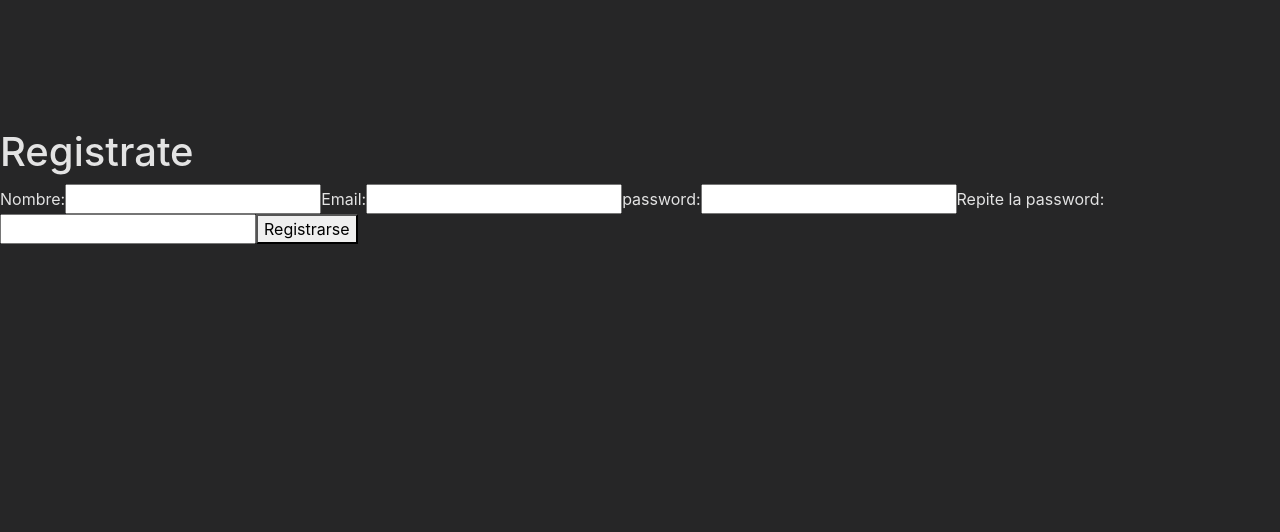
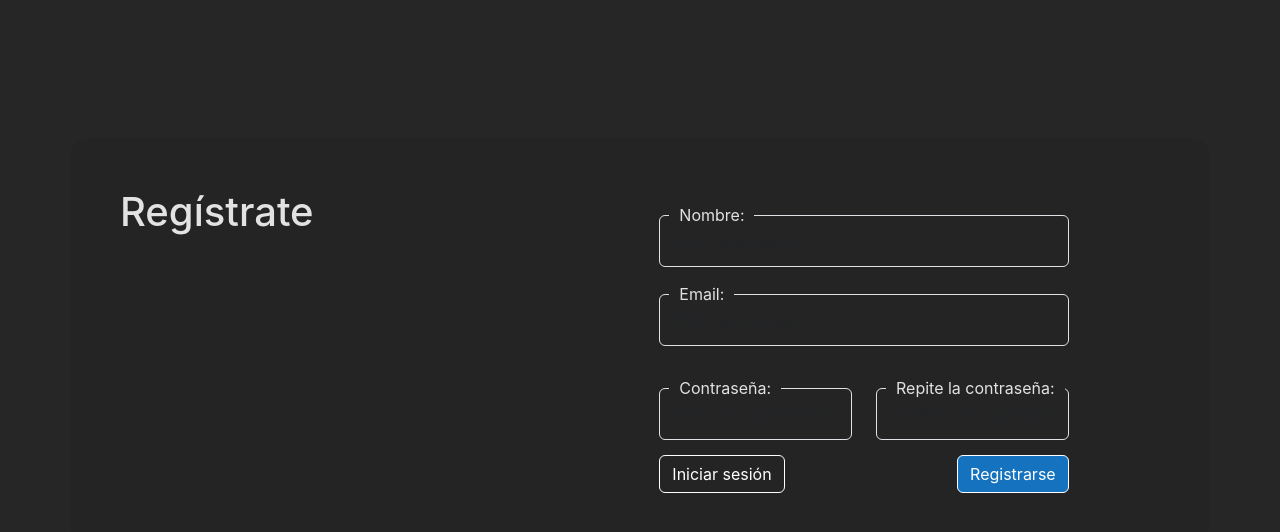
Before and after one commit to Temtub/electron-vite-project, a React (Vite) app: page /register in a window 1280 px wide. Shown: the top 532 px of the page. Built offline with nearby package versions, Linux system fonts and the light colour scheme.

Commit message:
Added styles for register, the pet and functionality to the chats and the chatboxes

```diff
--- a/src/components/Chat.jsx
+++ b/src/components/Chat.jsx
@@ -1,51 +1,79 @@
 import { useEffect, useState } from 'react';
-import { useParams } from 'react-router-dom';
+import { useParams, useNavigate } from 'react-router-dom';
 
 //Import the components that we will need
 import Message from "Components/Message";//Box for a single message
+import { getUserDataByToken } from '../services/getUserDataByToken';
+import { restful } from "/restApi/index.js"
 
 function Chat() {
 
+  const userToken = localStorage.getItem("token")
   //Get the id of the user you want to show the chat from the url
-  const {idUserParam} = useParams()
+  const { idChatParam } = useParams()
+  const navigate = useNavigate();
 
   const [inputText, setInputText] = useState('');
   const [chatHistory, setChatHistory] = useState([]);
 
-  // Re Render the chats when you change between them
+
+  //Clear the chat history when changing the chat
   useEffect(() => {
-    setChatHistory([]);
-  }, [idUserParam]);
+    setChatHistory([])
 
-  /**
-   * Function that gets the message
-   * @param {*} event
-   */
+    const getChats = async (chatId) => {
+      let response = await restful("GET", "http://localhost:3001/api/chat/" + chatId)
+      // console.log(response.data.messages)
+      setChatHistory(response.data.messages)
+      // console.log(chatHistory)
+    }
+
+    getChats(idChatParam)
+  }, [idChatParam])
+
+
   const handleInputChange = (event) => {
     setInputText(event.target.value);
   };
 
+  const handleSubmit = async (event) => {
+    event.preventDefault();
+    if (inputText.trim() !== '') {
 
-  /**
-   * Function that manages the messages
-   * @param {*} event
-   */
-  const handleSubmit = (event) => {
-    event.preventDefault();
+      //Save the moment in wich the message has been sent
+      let instantMoment = new Date()
+      let userdata = await getUserDataByToken(userToken)
 
-    if (inputText.trim() !== '') {
-      console.log(inputText)
-      setChatHistory([...chatHistory, inputText]);
+      console.log(userdata)
+      // If the token checking is false means that the user has been disconnected
+      if (!userdata.status) {
+        console.log("Reenviado")
+        navigate('/');
+      }
+
+      // Create the data for the message we going to create
+      let userId = userdata.decoded.data.id
+      const data = {
+        time: instantMoment,
+        message: inputText,
+        chatId: idChatParam,
+        userId: userId
+      }
+
+      let response = await restful("POST", "http://localhost:3001/api/chat/newMessage", data)
+      console.log(response)
+      setChatHistory([...chatHistory, response]);
+
       setInputText('');
     }
   };
-
+  console.log(chatHistory)
   return (
     <div className='chat'>
 
       <div className="chat__history">
-        {chatHistory.map((message, index) => (
-          <Message key={index} text={message}></Message>
+        {chatHistory && chatHistory.map((message, index) => (
+          <Message key={(message._id ? message._id : index)} text={message.content}></Message>
         ))}
       </div>
 
--- a/src/components/Register/Form.jsx
+++ b/src/components/Register/Form.jsx
@@ -1,11 +1,18 @@
 import { useState } from "react";
+import { Link } from 'react-router-dom';
+
 import { restful } from "/restApi/index"
+
+import { Container, Row, Col, Form, Button } from 'react-bootstrap';
+import 'bootstrap/dist/css/bootstrap.min.css';
+
+import { ShowMessage } from "Components/specialMessages/ShowMessage";
 
 function Register() {
     const [nombre, setNombre] = useState('');
     const [email, setEmail] = useState('');
-    const [password, setpassword] = useState('');
-    const [confirmPassword, setconfirmPassword] = useState('');
+    const [password, setPassword] = useState('');
+    const [confirmPassword, setConfirmPassword] = useState('');
 
     const [emptyValue, setEmptyValue ] = useState(false)
     const [diffPassword, setDiffPassword ] = useState(false)
@@ -30,53 +37,79 @@ function Register() {
 
       };
       return (
+        <Container className="loginCard d-flex">
+            <Row className="w-50 justify-content-md-center align-items-start">
+                <h1>Regístrate</h1>
+            </Row>
 
-        <main>
-
-            <h1>Registrate</h1>
-
-            {mensaje && <p>{mensaje}</p>}
-
-            <form onSubmit={handleSubmit}>
-                <label htmlFor="nombre">Nombre:</label>
-                <input
+            <Row className="w-50 justify-content-md-center">
+                <Col xs={12} md={10}>
+                    <Form onSubmit={handleSubmit}>
+                        <Form.Group className="formGroup" controlId="formBasicName">
+                            <Form.Label className="formLabel">Nombre:</Form.Label>
+                            <Form.Control
+                                className="formInput"
                                 type="text"
-                    id="nombre"
+                                placeholder="Enter your name"
                                 value={nombre}
                                 onChange={(e) => setNombre(e.target.value)}
                             />
+                        </Form.Group>
 
-                <label htmlFor="email">Email:</label>
-                <input
-                    type="text"
-                    id="email"
+                        <Form.Group className="formGroup" controlId="formBasicEmail">
+                            <Form.Label className="formLabel">Email:</Form.Label>
+                            <Form.Control
+                                className="formInput"
+                                type="email"
+                                placeholder="Enter your email"
                                 value={email}
                                 onChange={(e) => setEmail(e.target.value)}
+                            />
+                        </Form.Group>
 
+                        <Row>
+                            <Col xs={6}>
+                                <Form.Group className="formGroup" controlId="formBasicPassword">
+                                    <Form.Label className="formLabel">Contraseña:</Form.Label>
+                                    <Form.Control
+                                        className="formInput"
+                                        type="password"
+                                        placeholder="Enter your password"
+                                        value={password}
+                                        onChange={(e) => setPassword(e.target.value)}
                                     />
+                                </Form.Group>
+                            </Col>
 
-                <label htmlFor="password">password:</label>
-                <input
+                            <Col xs={6}>
+                                <Form.Group className="formGroup" controlId="formBasicConfirmPassword">
+                                    <Form.Label className="formLabel">Repite la contraseña:</Form.Label>
+                                    <Form.Control
+                                        className="formInput"
                                         type="password"
-                    id="password"
-                    value={password}
-                    onChange={(e) => setpassword(e.target.value)}
+                                        placeholder="Confirm your password"
+                                        value={confirmPassword}
+                                        onChange={(e) => setConfirmPassword(e.target.value)}
+                                    />
+                                </Form.Group>
+                            </Col>
+                        </Row>
+                        {mensaje && <ShowMessage msg={mensaje}></ShowMessage>}
 
-                />
-                <label htmlFor="password">Repite la password:</label>
-                <input
-                    type="password"
-                    id="confirmPassword"
-                    value={confirmPassword}
-                    onChange={(e) => setconfirmPassword(e.target.value)}
-
-                />
-
-                <button type="submit">Registrarse</button>
-            </form>
-        </main>
-    )
-}
+                        <div className="buttonGroup d-flex flex-row justify-content-between">
+                            <Link to="/" className="btn ">
+                                Iniciar sesión
+                            </Link>
+                            <Button variant="primary" type="submit" className="btn btnLogin" id="send">
+                                Registrarse
+                            </Button>
+                        </div>
+                    </Form>
+                </Col>
+            </Row>
+        </Container>
+    );
+};
 
 
 export default Register
--- a/src/main.jsx
+++ b/src/main.jsx
@@ -35,7 +35,7 @@ ReactDOM.createRoot(document.getElementById('root') ).render(
           <Route index path='/chat' element= { <DefaultChatBox></DefaultChatBox> }></Route>
 
           {/* Here will go the chats of the specific user */}
-          <Route path='/chat/:' element= { <Chat></Chat> }></Route>
+          <Route path='/chat/:idChatParam' element= { <Chat></Chat> }></Route>
 
         </Route>
 
--- a/src/services/getChat.js
+++ /dev/null
@@ -1,6 +0,0 @@
-
-
-export const getChat = async () =>{
-
-    const response = await restful('POST', 'http://localhost:3001/api/chat/chats');
-}
--- /dev/null
+++ b/src/services/getUserDataByToken.js
@@ -0,0 +1,7 @@
+
+import {restful } from "/restApi/index.js"
+export const getUserDataByToken = async (token) =>{
+
+    let response = await restful("POST", "http://localhost:3001/api/login/token", {token} )
+    return response
+}
--- a/src/styles/login.css
+++ b/src/styles/login.css
@@ -1,10 +1,10 @@
-
-.loginCard{
+.loginCard {
     background-color: #242424;
     border-radius: 20px;
     margin-top: 10px;
     padding: 50px !important;
     /* padding-left: 100px !important; */
+    position: relative;
 }
 
 /* ----------- FORM STYLES --------- */
@@ -30,18 +30,81 @@
     height: 52px;
 }
 
-.buttonGroup{
+.buttonGroup {
 
     width: 100%;
 }
-.btn{
+
+.btn {
     border: 1px solid white !important;
     color: white !important;
     background-color: #24242400 !important;
 }
-.btnLogin{
+
+.btnLogin {
     background-color: #1380dada !important;
 }
-.btnLogin:hover{
+
+.btnLogin:hover {
     background-color: #1a8eecda !important;
 }
+
+
+
+.containerRabbit {
+    position: absolute;
+    width: 130px;
+    /* Ajusta el tamaño del contenedor según tus necesidades */
+    height: 100px;
+    bottom: -10px;
+
+    /* border: 1px solid black; */
+}
+
+.bottom-image {
+    position: absolute;
+    bottom: 0;
+    left: 50%;
+    transform: translateX(-43%);
+    width: 100%;
+    /* Ajusta el tamaño de la imagen según tus necesidades */
+    height: auto;
+    /* Mantén la proporción de la imagen */
+}
+
+.speech-bubble {
+    position: absolute;
+    bottom: 120%;
+    /* Ajusta esta posición según tus necesidades */
+    left: 100%;
+    transform: translateX(-50%);
+    width: 180px;
+    /* Ajusta el tamaño del bocadillo según tus necesidades */
+    padding: 10px;
+    background: #81818100;
+    border: 1px solid #ffffff;
+    border-radius: 25px;
+    /* box-shadow: 2px 2px 5px #aaaaaa; */
+    color: #ffffff;
+}
+
+.speech-bubble::after {
+    content: '';
+    position: absolute;
+    bottom:     0px;
+    /* Ajusta la posición de la punta del bocadillo según sea necesario */
+    left: 30%;
+    transform: translateX(-100%);
+    width: 0;
+    height: 0;
+    border: 10px solid transparent;
+    border-top-color: #ffffff;
+    border-bottom: 0;
+    margin-left: -10px;
+    margin-bottom: -10px;
+}
+
+.speech-bubble p {
+    margin: 0;
+    text-align: center;
+}
```
Also changed, not shown: src/components/ChatBox.jsx (+8 -8 lines), src/components/Chats.jsx (+25 -18 lines), src/components/Login/Login.jsx (+12 -3 lines), src/components/Messages.jsx (+5 -4 lines), src/assets/images/conejo.png (added), src/styles/index.css (line endings or trailing spaces), 1 other file (tests, documents, lock files or other folders). Lines whose indentation alone changed are shown as unchanged.
